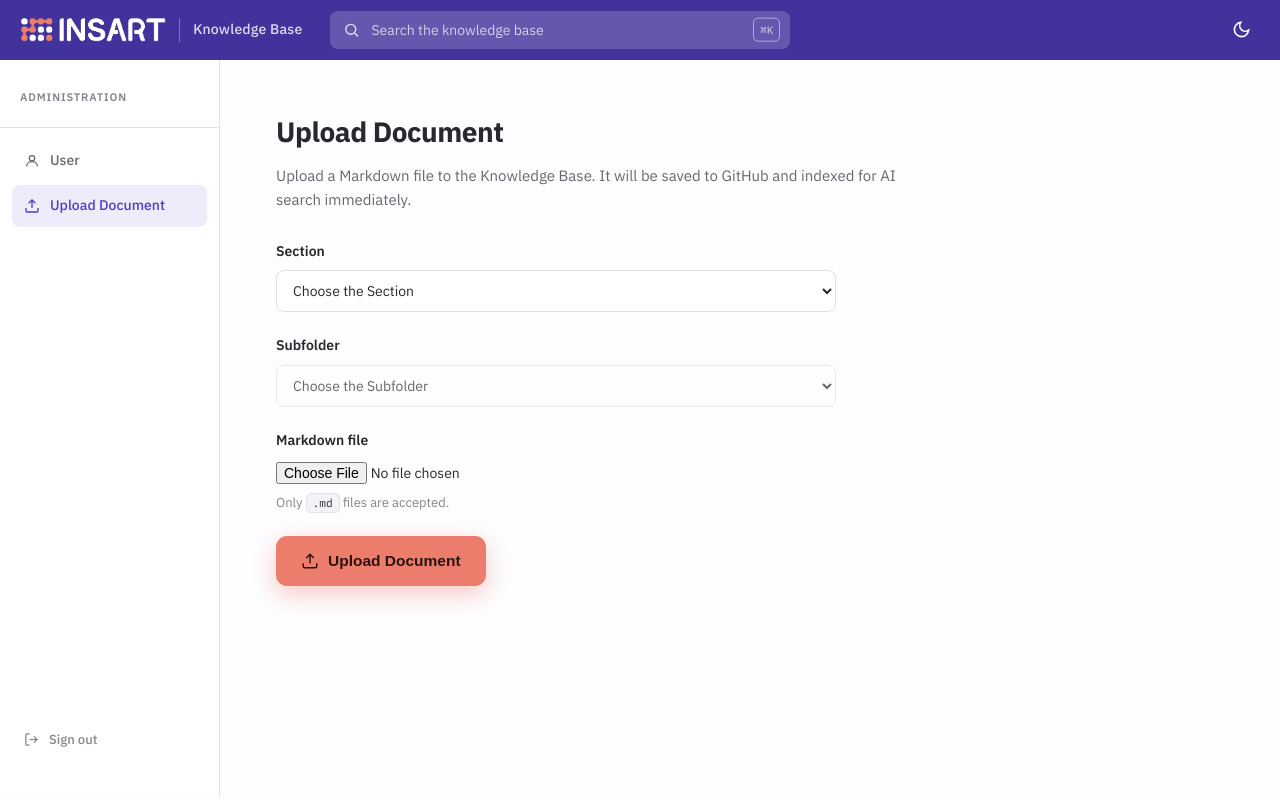
After one commit to azolotarov-tech/insart-kb-app, a Flask app: page /admin/upload in a window 1280 px wide. The commit adds this page. Run offline with Flask 3, Linux system fonts and the light colour scheme; the visitor is signed in with stand-in values (Sample User, id 1); some libraries are stand-ins or nearby versions.

Commit message:
feat - added the button on the right for AI search and added the admin page for documents upload

```diff
--- a/app.py
+++ b/app.py
@@ -7,7 +7,7 @@ import re
 import time
 import urllib.request
 
-from flask import Flask, render_template, abort, request, jsonify
+from flask import Flask, render_template, abort, request, jsonify, session, redirect, url_for
 import yaml
 import markdown as md_lib
 
@@ -60,6 +60,7 @@ QDRANT_COLLECTION = "insart_kb"
 EMBED_MODEL = "voyage-finance-2"
 
 app = Flask(__name__)
+app.secret_key = os.environ.get("SECRET_KEY", "insart-kb-dev-secret")
 
 # ── vector search clients (lazy init) ─────────────────────────────────────────
 
@@ -648,22 +649,70 @@ def ask_page():
     )
 
 
-@app.route("/upload", methods=["GET", "POST"])
+@app.route("/upload")
 def upload_page():
-    ctx = dict(sections=SECTIONS, subfolders=UPLOAD_SUBFOLDERS, nav=[], active_tab="upload", title="Upload Document — INSART KB")
+    return redirect(url_for("admin_login"))
+
+
+# ── Admin ──────────────────────────────────────────────────────────────────────
+
+def _admin_required():
+    if not session.get("admin_logged_in"):
+        return redirect(url_for("admin_login"))
+    return None
+
+
+@app.route("/admin", methods=["GET", "POST"])
+def admin_login():
+    if session.get("admin_logged_in"):
+        return redirect(url_for("admin_user"))
+
+    error = None
+    if request.method == "POST":
+        username = request.form.get("username", "")
+        password = request.form.get("password", "")
+        upload_pw = os.environ.get("UPLOAD_PASSWORD", "")
+        if username == "admin" and upload_pw and password == upload_pw:
+            session["admin_logged_in"] = True
+            return redirect(url_for("admin_user"))
+        error = "Invalid username or password."
+
+    return render_template("admin_login.html", error=error, title="Admin Login — INSART KB")
+
+
+@app.route("/admin/logout")
+def admin_logout():
+    session.pop("admin_logged_in", None)
+    return redirect(url_for("admin_login"))
+
+
+@app.route("/admin/user")
+def admin_user():
+    redir = _admin_required()
+    if redir:
+        return redir
+    return render_template("admin_user.html", title="Admin — INSART KB", active_admin_tab="user")
+
+
+@app.route("/admin/upload", methods=["GET", "POST"])
+def admin_upload():
+    redir = _admin_required()
+    if redir:
+        return redir
+
+    ctx = dict(
+        sections=SECTIONS,
+        subfolders=UPLOAD_SUBFOLDERS,
+        active_admin_tab="upload",
+        title="Upload Document — INSART KB",
+    )
 
     if request.method == "GET":
-        return render_template("upload.html", **ctx)
-
-    # ── POST ──────────────────────────────────────────────────────────────────
-    password = request.form.get("password", "")
-    upload_pw = os.environ.get("UPLOAD_PASSWORD", "")
-    if not upload_pw or password != upload_pw:
-        return render_template("upload.html", error="Invalid password.", **ctx)
+        return render_template("admin_upload.html", **ctx)
 
     section_key = request.form.get("section", "")
     if section_key not in SECTION_BY_KEY:
-        return render_template("upload.html", error="Invalid section.", **ctx)
+        return render_template("admin_upload.html", error="Invalid section.", **ctx)
     sec = SECTION_BY_KEY[section_key]
 
     withSubfolder = bool(UPLOAD_SUBFOLDERS.get(section_key))
@@ -672,38 +721,38 @@ def upload_page():
     if withSubfolder:
         subfolder = request.form.get("subfolder", "")
         if subfolder not in UPLOAD_SUBFOLDERS[section_key]:
-            return render_template("upload.html", error="Invalid subfolder selection.", **ctx)
+            return render_template("admin_upload.html", error="Invalid subfolder selection.", **ctx)
 
     file = request.files.get("file")
     if not file or not file.filename.endswith(".md"):
-        return render_template("upload.html", error="Please upload a .md file.", **ctx)
+        return render_template("admin_upload.html", error="Please upload a .md file.", **ctx)
 
     try:
         content = file.read().decode("utf-8")
     except Exception:
-        return render_template("upload.html", error="Could not read file. Ensure it is valid UTF-8.", **ctx)
+        return render_template("admin_upload.html", error="Could not read file. Ensure it is valid UTF-8.", **ctx)
 
     filename = os.path.basename(file.filename)
     repo_path = f"{GITHUB_DOCS}/{sec['path']}/{subfolder}/{filename}" if withSubfolder else f"{GITHUB_DOCS}/{sec['path']}/{filename}"
 
     ok, err = gh_write(repo_path, content)
     if not ok:
-        return render_template("upload.html", error=f"GitHub write failed: {err}", **ctx)
+        return render_template("admin_upload.html", error=f"GitHub write failed: {err}", **ctx)
     _cache.clear()
 
     qc = _get_qdrant()
     vc = _get_voyage()
     if not qc or not vc:
-        return render_template("upload.html", error="Vector search is not configured on this server.", **ctx)
+        return render_template("admin_upload.html", error="Vector search is not configured on this server.", **ctx)
 
     try:
         _index_doc(qc, vc, repo_path, content, sec, subfolder, filename)
     except Exception as e:
         app.logger.error("Indexing failed for %s: %s", repo_path, e)
-        return render_template("upload.html", error=f"GitHub upload succeeded but indexing failed: {e}", **ctx)
+        return render_template("admin_upload.html", error=f"GitHub upload succeeded but indexing failed: {e}", **ctx)
 
     return render_template(
-        "upload.html",
+        "admin_upload.html",
         success=f'"{filename}" uploaded to {repo_path} and indexed for AI search.',
         **ctx,
     )
--- /dev/null
+++ b/templates/_admin_sidebar.html
@@ -0,0 +1,52 @@
+<aside style="width: 220px; min-width: 220px; background: var(--surface); border-right: 1px solid var(--border);
+              min-height: calc(100vh - 64px); padding: 28px 0; flex-shrink: 0;
+              display: flex; flex-direction: column;">
+
+  <div style="padding: 0 20px 20px; border-bottom: 1px solid var(--border);">
+    <p style="font-size: 11px; font-weight: 600; letter-spacing: .08em; text-transform: uppercase;
+              color: var(--text-faint); margin: 0;">Administration</p>
+  </div>
+
+  <nav style="padding: 12px 12px 0;">
+    <a href="/admin/user"
+       style="display: flex; align-items: center; gap: 10px; padding: 9px 12px; border-radius: 8px;
+              font-size: 14px; font-weight: 500; text-decoration: none; margin-bottom: 4px;
+              color: {% if active_admin_tab == 'user' %}var(--accent){% else %}var(--text-muted){% endif %};
+              background: {% if active_admin_tab == 'user' %}var(--accent-tint){% else %}transparent{% endif %};">
+      <svg viewBox="0 0 24 24" fill="none" stroke="currentColor" stroke-width="2"
+           style="width:16px;height:16px;flex-shrink:0;">
+        <circle cx="12" cy="8" r="4"/>
+        <path d="M4 20c0-4 3.6-7 8-7s8 3 8 7"/>
+      </svg>
+      User
+    </a>
+
+    <a href="/admin/upload"
+       style="display: flex; align-items: center; gap: 10px; padding: 9px 12px; border-radius: 8px;
+              font-size: 14px; font-weight: 500; text-decoration: none; margin-bottom: 4px;
+              color: {% if active_admin_tab == 'upload' %}var(--accent){% else %}var(--text-muted){% endif %};
+              background: {% if active_admin_tab == 'upload' %}var(--accent-tint){% else %}transparent{% endif %};">
+      <svg viewBox="0 0 24 24" fill="none" stroke="currentColor" stroke-width="2"
+           style="width:16px;height:16px;flex-shrink:0;">
+        <path d="M21 15v4a2 2 0 0 1-2 2H5a2 2 0 0 1-2-2v-4"/>
+        <polyline points="17 8 12 3 7 8"/>
+        <line x1="12" y1="3" x2="12" y2="15"/>
+      </svg>
+      Upload Document
+    </a>
+  </nav>
+
+  <div style="margin-top: auto; padding: 0 12px 8px;">
+    <a href="/admin/logout"
+       style="display: flex; align-items: center; gap: 10px; padding: 9px 12px; border-radius: 8px;
+              font-size: 13px; font-weight: 500; text-decoration: none; color: var(--text-faint);">
+      <svg viewBox="0 0 24 24" fill="none" stroke="currentColor" stroke-width="2"
+           style="width:15px;height:15px;flex-shrink:0;">
+        <path d="M9 21H5a2 2 0 0 1-2-2V5a2 2 0 0 1 2-2h4"/>
+        <polyline points="16 17 21 12 16 7"/>
+        <line x1="21" y1="12" x2="9" y2="12"/>
+      </svg>
+      Sign out
+    </a>
+  </div>
+</aside>
--- /dev/null
+++ b/templates/admin_upload.html
@@ -0,0 +1,131 @@
+{% extends "base.html" %}
+
+{% block tabs %}{% endblock %}
+
+{% block layout %}
+<div style="display: flex; position: relative;">
+
+  {% include "_admin_sidebar.html" %}
+
+  <main style="flex: 1; padding: 48px 56px; max-width: 760px;">
+
+    <h1 style="font-size: 28px; font-weight: 700; letter-spacing: -.5px; margin: 0 0 8px; color: var(--text);">Upload Document</h1>
+    <p style="font-size: 15px; color: var(--text-muted); margin: 0 0 28px; line-height: 1.6;">
+      Upload a Markdown file to the Knowledge Base. It will be saved to GitHub and indexed for AI search immediately.
+    </p>
+
+    {% if error %}
+    <div style="background: var(--coral-tint); color: var(--coral); border: 1px solid var(--coral);
+                border-radius: 10px; padding: 14px 18px; margin-bottom: 24px; font-size: 14px;">
+      {{ error }}
+    </div>
+    {% endif %}
+
+    {% if success %}
+    <div style="background: #e6f9ed; color: #1a7c3e; border: 1px solid #8fd4a7;
+                border-radius: 10px; padding: 14px 18px; margin-bottom: 24px; font-size: 14px;">
+      {{ success }}
+    </div>
+    {% endif %}
+
+    <form method="POST" enctype="multipart/form-data"
+          style="display: flex; flex-direction: column; gap: 22px; max-width: 560px;">
+
+      <!-- Section -->
+      <div>
+        <label style="display: block; font-weight: 600; font-size: 14px; margin-bottom: 7px; color: var(--text);">
+          Section
+        </label>
+        <select id="section" name="section" required
+                style="width: 100%; height: 42px; border: 1px solid var(--border); border-radius: 8px;
+                       background: var(--surface); color: var(--text); padding: 0 12px;
+                       font: inherit; font-size: 14px; outline: none;">
+          <option value="" disabled selected hidden>Choose the Section</option>
+          {% for sec in sections %}
+          <option value="{{ sec.key }}" {% if request.form.get('section') == sec.key %}selected{% endif %}>
+            {{ sec.label }}
+          </option>
+          {% endfor %}
+        </select>
+      </div>
+
+      <!-- Subfolder -->
+      <div id="subfolder-container">
+        <label style="display: block; font-weight: 600; font-size: 14px; margin-bottom: 7px; color: var(--text);">
+          Subfolder
+        </label>
+        <select id="subfolder" name="subfolder" required disabled
+                style="width: 100%; height: 42px; border: 1px solid var(--border); border-radius: 8px;
+                       background: var(--surface); color: var(--text); padding: 0 12px;
+                       font: inherit; font-size: 14px; outline: none;">
+          <option value="" disabled selected hidden>Choose the Subfolder</option>
+        </select>
+      </div>
+
+      <!-- File -->
+      <div>
+        <label style="display: block; font-weight: 600; font-size: 14px; margin-bottom: 7px; color: var(--text);">
+          Markdown file
+        </label>
+        <input
+          type="file"
+          name="file"
+          accept=".md"
+          required
+          style="font: inherit; font-size: 14px; color: var(--text); cursor: pointer;"
+        >
+        <p style="font-size: 13px; color: var(--text-faint); margin: 6px 0 0;">
+          Only <code>.md</code> files are accepted.
+        </p>
+      </div>
+
+      <div>
+        <button type="submit" class="btn btn-primary">
+          <svg viewBox="0 0 24 24" fill="none" stroke="currentColor" stroke-width="2">
+            <path d="M21 15v4a2 2 0 0 1-2 2H5a2 2 0 0 1-2-2v-4"/>
+            <polyline points="17 8 12 3 7 8"/>
+            <line x1="12" y1="3" x2="12" y2="15"/>
+          </svg>
+          Upload Document
+        </button>
+      </div>
+
+    </form>
+  </main>
+</div>
+
+<script>
+  const optionsData = {
+    "sales-enablement": [{"accounting": "Accounting"}, {"banking": "Banking"}, {"blockchain": "Blockchain"}, {"insurance": "Insurance"}, {"lending": "Lending"}, {"payments": "Payments"}, {"regtech": "Regtech"}, {"wealth-management": "Wealth-Management"}],
+    "engineering-handbook": [
+      {'ai-ml': 'AI ML'}, {'architecture': 'Architecture'}, {'backend': 'Backend'}, {'cloud': 'Cloud'}, {'compliance': 'Compliance'}, {'data-pipelines': 'Data Pipelines'}, {'frontend': 'Frontend'}, {'integrations': 'Integrations'}, {'security': 'Security'}
+    ]
+  };
+
+  const categoryDropdown = document.getElementById("section");
+  const itemDropdown = document.getElementById("subfolder");
+  const subfolderContainer = document.getElementById("subfolder-container");
+
+  categoryDropdown.addEventListener("change", function() {
+    const selectedCategory = this.value;
+    itemDropdown.innerHTML = '<option value="">Choose the Subfolder</option>';
+
+    if (selectedCategory && !optionsData[selectedCategory]) {
+      subfolderContainer.style.display = 'none';
+    }
+
+    if (selectedCategory && optionsData[selectedCategory]) {
+      subfolderContainer.style.display = 'block';
+      itemDropdown.disabled = false;
+      optionsData[selectedCategory].forEach(function(subItem) {
+        const optionElement = document.createElement("option");
+        optionElement.value = Object.keys(subItem);
+        optionElement.textContent = Object.values(subItem);
+        itemDropdown.appendChild(optionElement);
+      });
+    } else {
+      itemDropdown.disabled = true;
+    }
+  });
+</script>
+{% endblock %}
--- a/templates/base.html
+++ b/templates/base.html
@@ -1206,6 +1206,22 @@
         align-items: center;
         justify-content: center;
       }
+      .btn-ai {
+        display: inline-flex;
+        align-items: center;
+        gap: 9px;
+        height: 35px;
+        padding: 0 12px;
+        border-radius: 11px;
+        font-size: 15.5px;
+        font-weight: 600;
+        cursor: pointer;
+        border: 1px solid transparent;
+        transition: transform 0.12s ease, background 0.15s ease,
+          box-shadow 0.15s ease;
+        align-self: center;
+        margin-left: auto;
+      }
       .btn {
         display: inline-flex;
         align-items: center;
@@ -1220,7 +1236,8 @@
         transition: transform 0.12s ease, background 0.15s ease,
           box-shadow 0.15s ease;
       }
-      .btn:hover {
+      .btn:hover,
+      .btn-ai:hover {
         text-decoration: none;
         transform: translateY(-1px);
       }
@@ -1568,6 +1585,7 @@
       </div>
     </header>
 
+    {% block tabs %}
     <!-- section tabs -->
     <nav class="tabs">
       <a class="tab {% if active_tab == 'home' %}active{% endif %}" href="/"
@@ -1580,15 +1598,9 @@
         >{{ sec.label }}</a
       >
       {% endfor %}
-      <a class="tab {% if active_tab == 'ask' %}active{% endif %}" href="/ask"
-        >Ask AI</a
-      >
-      <a
-        class="tab {% if active_tab == 'upload' %}active{% endif %}"
-        href="/upload"
-        >Upload</a
-      >
+      <a class="btn-ai btn-primary" href="/ask">Ask AI</a>
     </nav>
+    {% endblock %}
 
     {% block before_layout %}{% endblock %} {% block layout %}
     <!-- ============ BODY ============ -->
```
Also changed, not shown: templates/admin_login.html (added, +68 -0 lines), templates/admin_user.html (added, +28 -0 lines).
